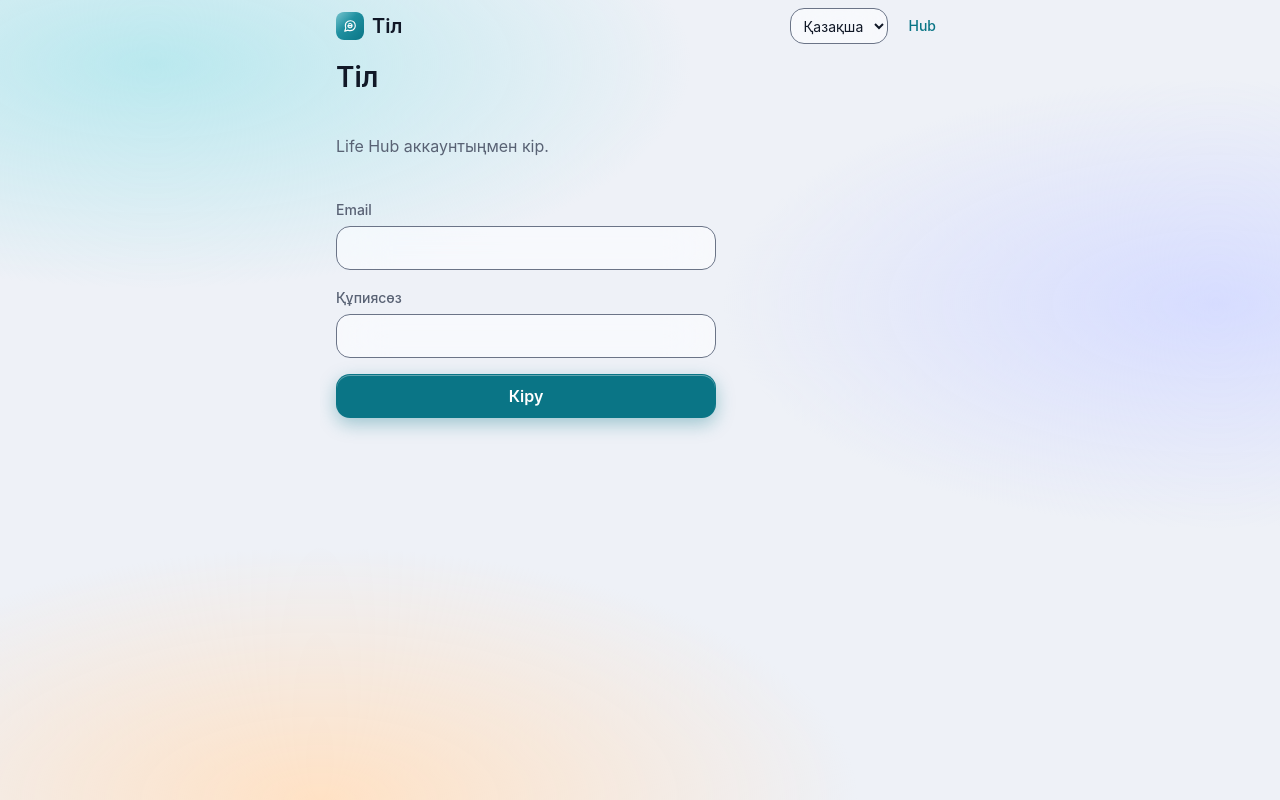
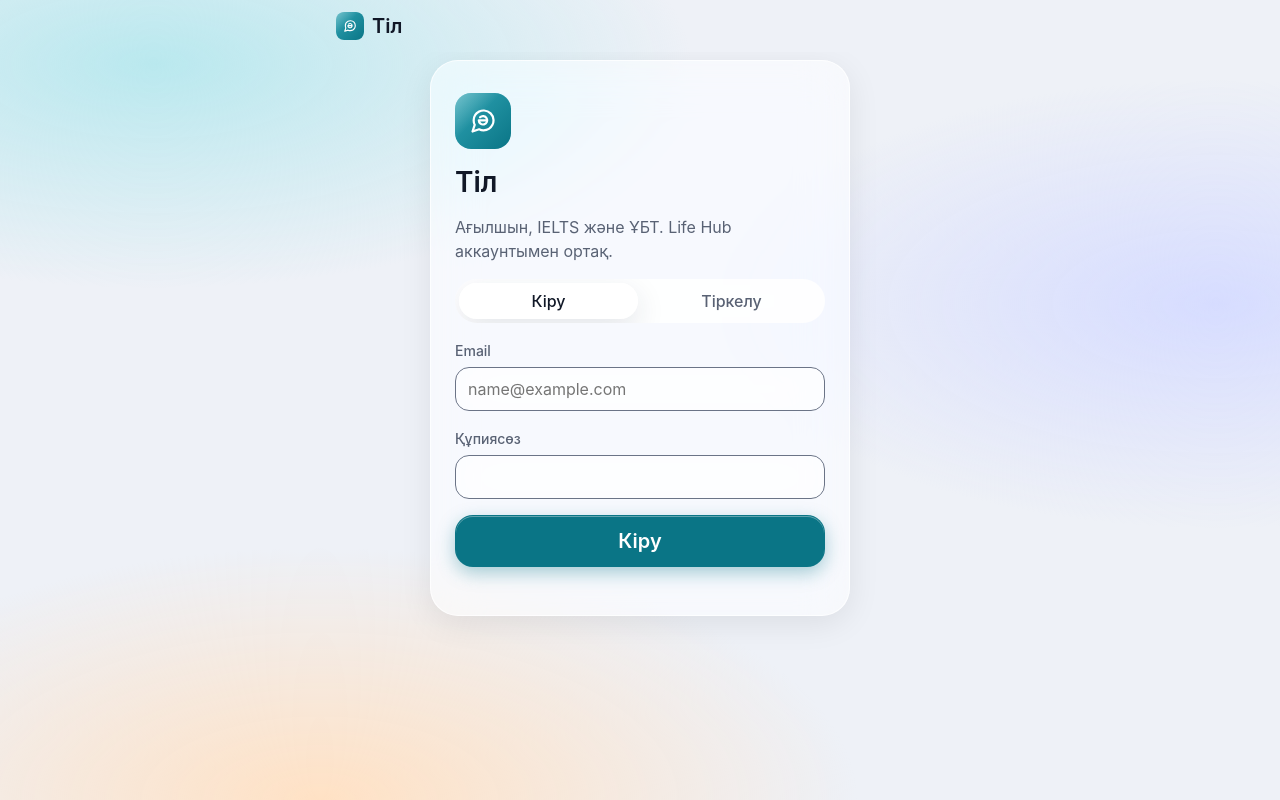
Before and after one commit to bberikulu-itbil/til, a plain HTML site: page index.html in a window 1280 px wide. Drawn offline with nearby package versions, Linux system fonts and the light colour scheme.

Commit message:
Кіру экраны: тіркелу қойындысы, жаңа дизайн
Co-Authored-By: Claude Sonnet 5.5 <noreply@anthropic.com>
Claude-Session: https://claude.ai/code/session_01WfipsD1oAyfdLWuXijnLvc

```diff
--- a/index.html
+++ b/index.html
@@ -95,14 +95,21 @@ html, body { height: 100%; overscroll-behavior: none; } /* бет өзі иіл
 
   <!-- Login: same account as Life Hub -->
   <main id="login" class="view gutter" hidden>
-    <h1 class="t-xl">Тіл</h1>
-    <p class="muted">Life Hub аккаунтыңмен кір.</p>
-    <form id="login-form" class="stack" style="max-width:380px">
-      <div class="field"><label for="email">Email</label><input id="email" class="input" type="email" autocomplete="email" required></div>
-      <div class="field"><label for="password">Құпиясөз</label><input id="password" class="input" type="password" autocomplete="current-password" required></div>
-      <button id="login-btn" class="btn" type="submit">Кіру</button>
-      <p id="login-msg" class="t-sm muted" role="status"></p>
-    </form>
+    <section class="auth">
+      <img class="auth-logo" src="brand/logos/sozdik.svg" alt="">
+      <h1 class="t-xl">Тіл</h1>
+      <p class="muted">Ағылшын, IELTS және ҰБТ. Life Hub аккаунтымен ортақ.</p>
+      <div id="auth-tabs" class="segmented" role="tablist" aria-label="Кіру не тіркелу">
+        <button id="tab-signin" role="tab" type="button" aria-selected="true">Кіру</button>
+        <button id="tab-signup" role="tab" type="button" aria-selected="false">Тіркелу</button>
+      </div>
+      <form id="login-form" class="stack">
+        <div class="field"><label for="email">Email</label><input id="email" class="input" type="email" autocomplete="email" inputmode="email" placeholder="name@example.com" required></div>
+        <div class="field"><label for="password">Құпиясөз</label><input id="password" class="input" type="password" autocomplete="current-password" minlength="8" required><small id="pw-hint" class="t-sm muted" hidden>Кемінде 8 таңба.</small></div>
+        <button id="login-btn" class="btn lg block" type="submit">Кіру</button>
+        <p id="login-msg" class="t-sm muted" role="status"></p>
+      </form>
+    </section>
   </main>
 
   <!-- S04 Today -->
@@ -453,6 +460,7 @@ function show(next) {
   view = next;
   for (const v of ["login", "today", "session", "words", "practice", "chats", "chat", "profile"]) $(v).hidden = v !== next;
   if (next !== "login") updatePick();
+  document.querySelector(".top").classList.toggle("signed-out", next === "login");
   $("tabbar").hidden = next === "login" || next === "session" || next === "chat";
   for (const b of $("tabbar").children) b.setAttribute("aria-current", b.dataset.view === next ? "page" : "false");
   if (next === "today" && profile) renderToday(); // before the first load the skeleton stays
@@ -1084,12 +1092,22 @@ $("goal-form").onsubmit = async (e) => {
 $("logout").onclick = () => sb.auth.signOut();
 
 /* ---------- auth ---------- */
+let signup = false;
+function authMode(on) {
+  signup = on;
+  $("tab-signin").setAttribute("aria-selected", String(!on)); $("tab-signup").setAttribute("aria-selected", String(on));
+  $("login-btn").textContent = on ? "Тіркелу" : "Кіру"; $("pw-hint").hidden = !on; $("login-msg").textContent = "";
+  $("password").autocomplete = on ? "new-password" : "current-password";
+}
+$("tab-signin").onclick = () => authMode(false); $("tab-signup").onclick = () => authMode(true);
+const AUTH_ERRORS = { "Invalid login credentials": "Email немесе құпиясөз қате.", "User already registered": "Бұл email тіркелген. «Кіру» қойындысын ашыңыз.", "Email not confirmed": "Email әлі расталмаған: поштаңдағы сілтемені бас." };
 $("login-form").onsubmit = async (e) => {
   e.preventDefault();
   $("login-btn").disabled = true;
-  const { error } = await sb.auth.signInWithPassword({ email: $("email").value.trim(), password: $("password").value });
+  const cred = { email: $("email").value.trim(), password: $("password").value };
+  const { data, error } = signup ? await sb.auth.signUp(cred) : await sb.auth.signInWithPassword(cred);
   $("login-btn").disabled = false;
-  $("login-msg").textContent = error ? (error.message === "Invalid login credentials" ? "Email немесе құпиясөз қате." : error.message) : "";
+  $("login-msg").textContent = error ? AUTH_ERRORS[error.message] || error.message : signup && !data?.session ? "Поштаңа растау сілтемесі жіберілді. Бас, сосын «Кіру» қойындысынан кір." : "";
 };
 sb.auth.onAuthStateChange((event, session_) => {
   if (event === "TOKEN_REFRESHED" || event === "USER_UPDATED") return; // keep a card session where it is
--- a/ui.css
+++ b/ui.css
@@ -150,3 +150,12 @@ textarea.input { min-height: 160px; resize: vertical; line-height: var(--lh-base
 .lang { width: auto; min-height: 36px; padding: 0 var(--space-2); font-size: var(--fs-sm); }
 .answer { gap: var(--space-1); }
 span > .pos { margin-inline-start: var(--space-2); }
+
+/* Login / sign-up */
+.top.signed-out > :not(.brand) { display: none; }
+.auth { display: grid; gap: var(--space-4); width: 100%; max-width: 420px; margin-inline: auto; padding: var(--space-6) var(--space-5); border-radius: var(--radius-xl, 28px); background: var(--surface); border: 1px solid var(--border); box-shadow: var(--shadow-md, 0 8px 32px rgb(0 0 0 / .08)); -webkit-backdrop-filter: var(--blur); backdrop-filter: var(--blur); }
+.auth-logo { width: 56px; height: 56px; border-radius: 16px; }
+.auth h1, .auth p { margin: 0; }
+.auth .segmented { width: 100%; } .auth .segmented button { flex: 1; }
+.auth .stack, .auth .btn.block { width: 100%; }
+.input:-webkit-autofill { -webkit-box-shadow: 0 0 0 100px var(--surface) inset; -webkit-text-fill-color: var(--text); }
```
